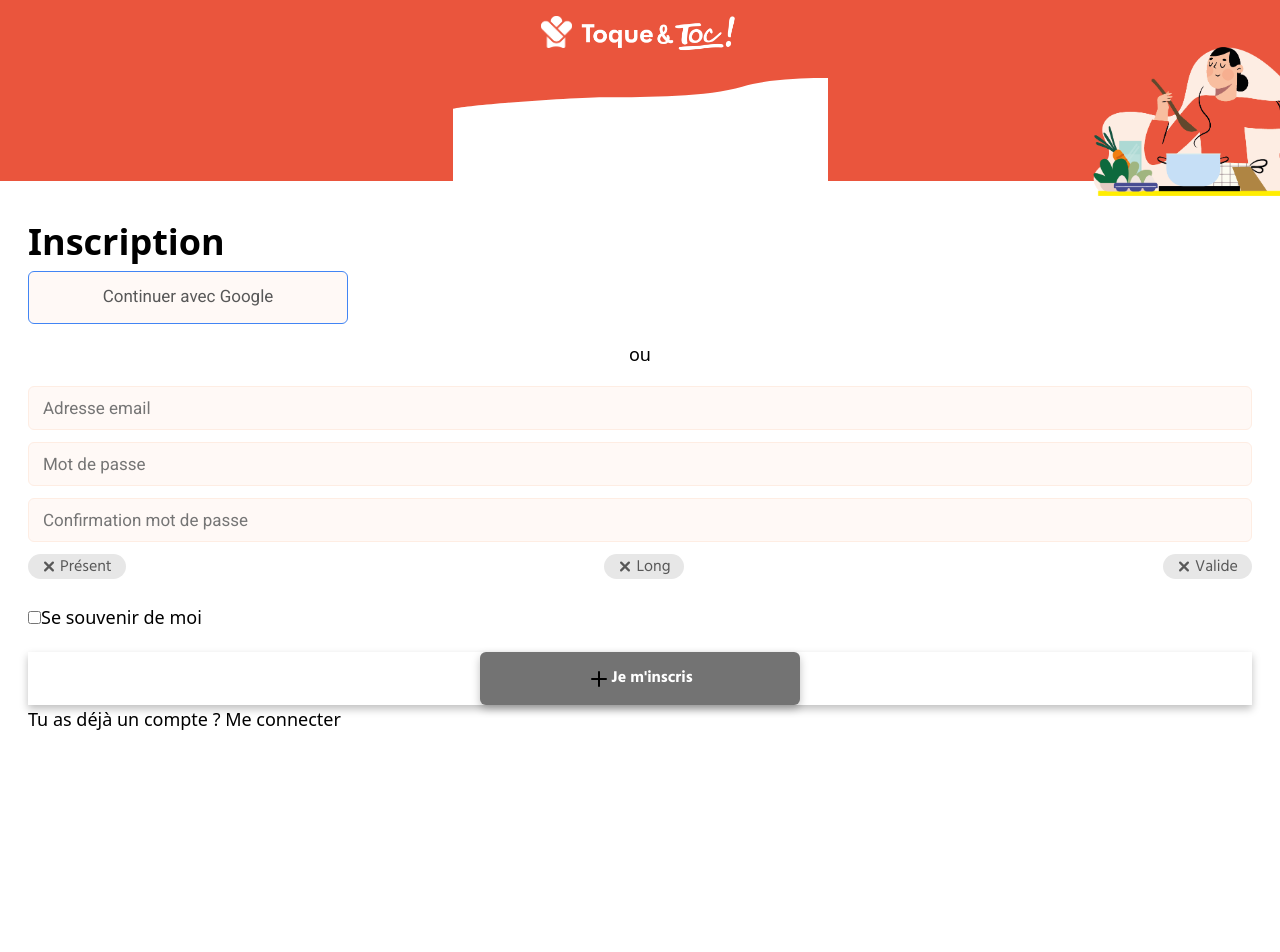
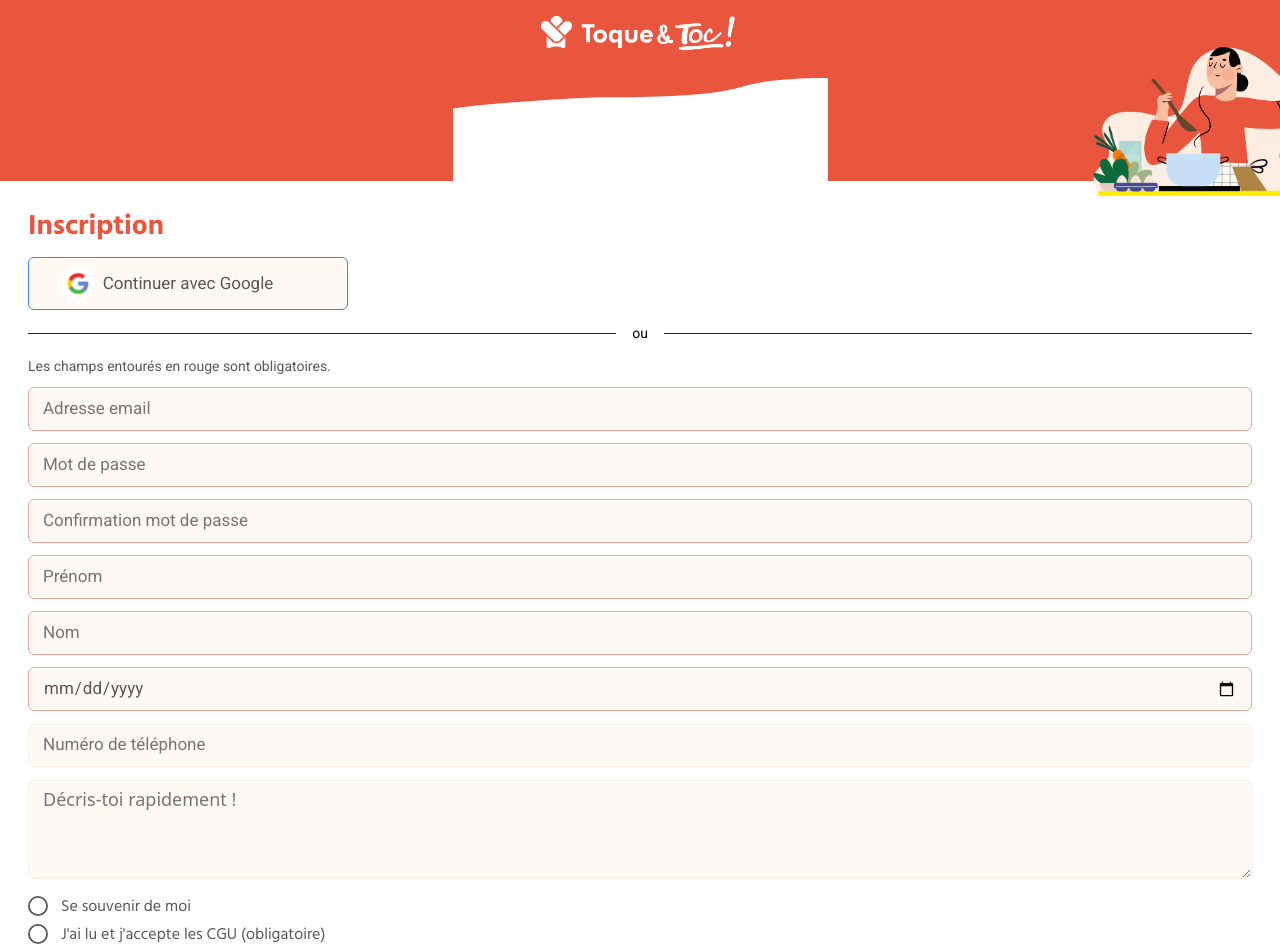
Before and after one commit to anako18/gestion_de_projets_lyon2, a Vue app in the folder dev/frontend/: page /inscription in a window 1280 px wide. Shown: the top 952 px of the page. Before the commit the page ends 800 px from the top, so only its background shows below. Built offline with nearby package versions, Linux system fonts and the light colour scheme.

Commit message:
Front : Divers

```diff
--- a/dev/frontend/src/modules/CompteModule/CompteValidation.js
+++ b/dev/frontend/src/modules/CompteModule/CompteValidation.js
@@ -61,7 +61,6 @@ export default (donneesAValider) => {
     validationEmail()
     validationMdp()
     if ("confMdp" in donneesAValider) { validationConfMdp() }
-
     if (retourVerificationErreurs()) { throw erreurs } return erreurs
   }
 
--- a/dev/frontend/src/modules/CompteModule/EnregistrementModule/EnregistrementFormulaire.vue
+++ b/dev/frontend/src/modules/CompteModule/EnregistrementModule/EnregistrementFormulaire.vue
@@ -1,34 +1,46 @@
-// TODO: Transformer les champs en composants
 <template>
   <div class="enregistrement">
-    <h1 class="style-7">
+    <h1 class="enregistrement__titre">
       Inscription
     </h1>
     <section class="enregistrement__google">
       <button
-        class="bouton-style-1 couleur-c6 icone-google bouton-connexion-google"
+        class="bouton-style-1 couleur-c6 bouton-icone-google bouton-connexion-google"
+      >
+        <img
+          class="bouton__icone"
+          src="@ai/icone--google.png"
         >
         Continuer avec Google
       </button>
     </section>
-    <p class="enregistrement__separateur">
-      ou
-    </p>
+    <section class="enregistrement__separateur">
+      <span class="enregistrement__separateur__trait" />
+      <span class="enregistrement__separateur__texte">ou</span>
+      <span class="enregistrement__separateur__trait" />
+    </section>
     <section class="enregistrement__classique">
       <form class="enregistrement__classique__formulaire">
+        <p class="avertissement">
+          Les champs entourés en rouge sont obligatoires.
+        </p>
         <ChampInterface
           :etat="selectionEtatChamp('email')"
           :value="identifiants.email"
           texte="Adresse email"
           type="email"
-          @click="gestionClic('lol', $event)"
+          class="obligatoire"
+          @gestionEvenement="gestionChangement('email', $event)"
+          @select="selectionUtilisateurChamp('email')"
+          @click="selectionUtilisateurChamp('email')"
         />
         <ChampInterface
           :etat="selectionEtatChamp('mdp')"
           :value="identifiants.mdp"
           texte="Mot de passe"
           type="password"
-          @handleChange="handleChange('mdp', $event)"
+          class="obligatoire"
+          @gestionEvenement="gestionChangement('mdp', $event)"
           @select="selectionUtilisateurChamp('mdp')"
           @click="selectionUtilisateurChamp('mdp')"
         />
@@ -37,15 +49,80 @@
           :value="identifiants.confMdp"
           texte="Confirmation mot de passe"
           type="password"
-          @handleChange="handleChange('confMdp', $event)"
+          class="obligatoire"
+          @gestionEvenement="gestionChangement('confMdp', $event)"
           @select="selectionUtilisateurChamp('confMdp')"
           @click="selectionUtilisateurChamp('confMdp')"
         />
+        <ChampInterface
+          :etat="selectionEtatChamp('prenom')"
+          :value="identifiants.prenom"
+          texte="Prénom"
+          type="text"
+          class="obligatoire"
+          @gestionEvenement="gestionChangement('prenom', $event)"
+          @select="selectionUtilisateurChamp('prenom')"
+          @click="selectionUtilisateurChamp('prenom')"
+        />
+        <ChampInterface
+          :etat="selectionEtatChamp('nom')"
+          :value="identifiants.nom"
+          texte="Nom"
+          type="text"
+          class="obligatoire"
+          @gestionEvenement="gestionChangement('nom', $event)"
+          @select="selectionUtilisateurChamp('nom')"
+          @click="selectionUtilisateurChamp('nom')"
+        />
+        <ChampInterface
+          :etat="selectionEtatChamp('dateDeNaissance')"
+          :value="identifiants.dateDeNaissance"
+          texte="Date de naissance"
+          type="date"
+          class="obligatoire"
+          @gestionEvenement="gestionChangement('dateDeNaissance', $event)"
+          @select="selectionUtilisateurChamp('dateDeNaissance')"
+          @click="selectionUtilisateurChamp('dateDeNaissance')"
+        />
+        <ChampInterface
+          :etat="selectionEtatChamp('telephone')"
+          :value="identifiants.telephone"
+          texte="Numéro de téléphone"
+          type="tel"
+          @gestionEvenement="gestionChangement('telephone', $event)"
+          @select="selectionUtilisateurChamp('telephone')"
+          @click="selectionUtilisateurChamp('telephone')"
+        />
+        <ChampInterface
+          :etat="selectionEtatChamp('description')"
+          :value="identifiants.description"
+          texte="Décris-toi rapidement !"
+          type="textarea"
+          @gestionEvenement="gestionChangement('description', $event)"
+          @select="selectionUtilisateurChamp('description')"
+          @click="selectionUtilisateurChamp('description')"
+        />
+        <CaseACocherInterface
+          :class="{ 'active': selectionsCases.seSouvenirCompte === true}"
+          class="se-souvenir-compte"
+          nom="se-souvenir-compte"
+          label="Se souvenir de moi"
+          @aClique="selectionCaseACocher"
+        />
+        <CaseACocherInterface
+          :class="{ 'active': selectionsCases.acceptationCgu === true}"
+          class="acceptation-cgu obligatoire"
+          nom="acceptation-cgu"
+          label="J'ai lu et j'accepte les CGU (obligatoire)"
+          @aClique="selectionCaseACocher"
+        />
+      </form>
+      <!--
       <transition name="slide-fade" mode="out-in">
       <div
         v-if="selection === 'email'"
         key="0"
-            class="enregistrement__classique__validations"
+        class="enregistrement__classique__validations validations__email"
       >
         <ValidationInterface
           texte="Présent"
@@ -63,7 +140,7 @@
       <div
         v-if="selection === 'mdp' || selection === 'confMdp'"
         key="1"
-            class="enregistrement__classique__validations"
+        class="enregistrement__classique__validations validations__email"
       >
         <ValidationInterface
           texte="Présent"
@@ -79,57 +156,70 @@
         />
       </div>
       </transition>
-        <input
-          type="checkbox"
-          name="se-souvenir"
-        >
-        <label for="se-souvenir">Se souvenir de moi</label>
-      </form>
+      -->
+      <div class="enregistrement__classique__bouton">
         <BoutonInterface
           valeur="Je m'inscris"
           type="inscription"
           :etat="validation"
-        @onClique="envoiEnregistrement"
+          icone="inscription"
+          @aClique="envoiEnregistrement"
         />
+      </div>
+    </section>
+    <aside class="enregistrement__connexion">
       <p>
         Tu as déjà un compte ?
         <router-link to="connexion">
           Me connecter
         </router-link>
       </p>
-    </section>
+    </aside>
   </div>
 </template>
 
 <script>
 import EnregistrementService from "./EnregistrementService.js"
-import EnregistrementEvenements from "./EnregistrementEvenements.js"
 
 import BoutonInterface from "@m/InterfaceModule/BoutonInterface.vue"
 import ChampInterface from "@m/InterfaceModule/ChampInterface.vue"
-import ValidationInterface from "@m/InterfaceModule/ValidationInterface.vue"
+import CaseACocherInterface from "@m/InterfaceModule/CaseACocherInterface.vue"
 
 export default {
   name: "EnregistrementFormulaire",
   components: {
     BoutonInterface,
     ChampInterface,
-    ValidationInterface
+    CaseACocherInterface
   },
   data () {
     return {
       identifiants: {
         email: "",
         mdp: "",
-        confMdp: ""
+        confMdp: "",
+        nom: "",
+        prenom: "",
+        telephone: "",
+        dateDeNaissance: "",
+        description: ""
       },
       erreurs: {
         email: [],
         mdp: [],
-        confMdp: []
+        confMdp: [],
+        nom: [],
+        prenom: [],
+        telephone: [],
+        dateDeNaissance: [],
+        description: []
       },
       validation: false,
-      selection: "email"
+      selection: "email",
+      selectionsCases: {
+        seSouvenirCompte: false,
+        acceptationCgu: false
+      }
     }
   },
   watch: {
@@ -139,35 +229,16 @@ export default {
     this.validationEnregistrement()
   },
   methods: {
+    conversionCamelCase: EnregistrementService.conversionCamelCase,
+    enregistrement: EnregistrementService.enregistrement,
+    envoiEnregistrement: EnregistrementService.envoiEnregistrement,
+    gestionChangement: EnregistrementService.gestionChangement,
+    reinitialisationErreurs: EnregistrementService.reinitialisationErreurs,
+    selectionCaseACocher: EnregistrementService.selectionCaseACocher,
+    selectionEtatChamp: EnregistrementService.selectionEtatChamp,
+    selectionUtilisateurChamp: EnregistrementService.selectionUtilisateurChamp,
     validationEnregistrement: EnregistrementService.validationEnregistrement,
-    reinitialisationErreurs: EnregistrementService.reinitialisationErreurs,
-    selectionUtilisateurChamp: EnregistrementService.selectionUtilisateurChamp,
-    verificationErreurChamp: EnregistrementService.verificationErreurChamp,
-    selectionEtatChamp: EnregistrementService.selectionEtatChamp,
-    // FIXME: Adapter les erreurs renvoyées par le backend
-    /**
-     * Envoie les identifiants renseignés par l'utilisateur pour l'enregistrement
-     * au backend.
-     */
-    async envoiEnregistrement () {
-      try {
-        await EnregistrementService.enregistrement(this.identifiants)
-        this.reinitialisationErreurs()
-      } catch (erreur) {
-        this.erreurs.push(erreur.response.data.message)
-      }
-    },
-    /**
-     * @param {string} donnee
-     * @param {Array} payload
-     */
-    handleChange (donnee, payload) {
-      console.log(payload)
-      this.identifiants[donnee] = payload
-    },
-    gestionClic (lol, payload) {
-      console.log(payload)
-    }
+    verificationErreurChamp: EnregistrementService.verificationErreurChamp
   }
 }
 </script>
--- a/dev/frontend/src/modules/CompteModule/EnregistrementModule/EnregistrementService.js
+++ b/dev/frontend/src/modules/CompteModule/EnregistrementModule/EnregistrementService.js
@@ -7,6 +7,67 @@ import CompteValidation from "@m/CompteModule/CompteValidation.js"
  */
 const reinitialisationErreurs = function () {
   for (const i in this.erreurs) this.erreurs[i] = []
+}
+
+/**
+ * Vérifie la présence d'un type d'erreur pour un champ donné.
+ * @param {string} champ
+ * @param {Object} nomErreur
+ */
+const verificationErreurChamp = function (champ, nomErreur) {
+  if (!this.erreurs[champ]) { return "invalide" }
+  for (const e in this.erreurs[champ]) {
+    if (this.erreurs[champ][e] === nomErreur) { return "invalide" }
+  }
+  return "valide"
+}
+
+/**
+ * Change l'identifiant du champ sélectionné dans le composant en fonction du choix de l'utilisateur
+ * @param {string} champ
+ */
+const selectionUtilisateurChamp = function (champ) {
+  this.selection = champ
+}
+
+const selectionEtatChamp = function (champ) {
+  if (this.selection === "email" && champ === "email") return "actif"
+  if (this.selection === "mdp" && champ === "mdp") return "actif"
+  if (this.selection === "confMdp" && champ === "confMdp") return "actif"
+  if (this.selection === "nom" && champ === "nom") return "actif"
+  if (this.selection === "prenom" && champ === "prenom") return "actif"
+  if (this.selection === "telephone" && champ === "telephone") return "actif"
+  if (this.selection === "dateDeNaissance" && champ === "dateDeNaissance") return "actif"
+  if (this.selection === "description" && champ === "description") return "actif"
+  return "repos"
+}
+
+/**
+ * Change l'état des cases à cocher dans le composant en fonction des choix de l'utilisateur
+ * @param {*} caseACocher
+ */
+const selectionCaseACocher = function (caseACocher) {
+  const caseACocherConvertis = this.conversionCamelCase(caseACocher)
+  this.selectionsCases[caseACocherConvertis] = !this.selectionsCases[caseACocherConvertis]
+}
+
+/**
+ * @param {string} donnee
+ * @param {Array} payload
+ */
+const gestionChangement = function (donnee, payload) {
+  this.identifiants[donnee] = payload
+}
+
+/**
+ * Fonction utilitaire pour convertir une chaîne en camelCase
+ * @param {*} chaine
+ * @returns
+ */
+const conversionCamelCase = function (chaine) {
+  return chaine.replace(/(?:^\w|[A-Z]|\b\w)/g, function (word, index) {
+    return index === 0 ? word.toLowerCase() : word.toUpperCase()
+  }).replace(/\s+/g, "").replace(/-/g, "")
 }
 
 /**
@@ -26,35 +87,17 @@ const validationEnregistrement = function () {
 }
 
 /**
- * @param {string} champ
+ * Envoie les identifiants renseignés par l'utilisateur pour l'enregistrement
+ * au backend.
  */
-const selectionUtilisateurChamp = function (champ) {
-  this.selection = champ
-}
-
-/**
- * Vérifie la présence d'un type d'erreur pour un champ donné.
- * @param {string} champ
- * @param {Object} nomErreur
- */
-const verificationErreurChamp = function (champ, nomErreur) {
-  if (!this.erreurs[champ]) { return "invalide" }
-  for (const e in this.erreurs[champ]) {
-    if (this.erreurs[champ][e] === nomErreur) { return "invalide" }
+const envoiEnregistrement = async function () {
+  const donnees = this.identifiants
+  try {
+    await this.enregistrement(donnees)
+    this.reinitialisationErreurs()
+  } catch (erreur) {
+    // this.erreurs.push(erreur.response.data.message)
   }
-  return "valide"
-}
-
-/**
- *
- * @param {string} champ
- * @returns
- */
-const selectionEtatChamp = function (champ) {
-  if (this.selection === "email" && champ === "email") return "actif"
-  if (this.selection === "mdp" && champ === "mdp") return "actif"
-  if (this.selection === "confMdp" && champ === "confMdp") return "actif"
-  return "repos"
 }
 
 /**
@@ -70,10 +113,14 @@ const enregistrement = function (identifiants) {
  *
  */
 export default {
+  conversionCamelCase,
+  enregistrement,
+  envoiEnregistrement,
+  gestionChangement,
+  reinitialisationErreurs,
+  selectionCaseACocher,
+  selectionEtatChamp,
+  selectionUtilisateurChamp,
   validationEnregistrement,
-  reinitialisationErreurs,
-  selectionUtilisateurChamp,
-  verificationErreurChamp,
-  selectionEtatChamp,
-  enregistrement
+  verificationErreurChamp
 }
--- a/dev/frontend/src/modules/InterfaceModule/BoutonInterface.vue
+++ b/dev/frontend/src/modules/InterfaceModule/BoutonInterface.vue
@@ -5,11 +5,17 @@
       class="bouton__conteneur"
       :class="classes"
       :disabled="!etat"
-      @click="boutonClique"
+      @click="gestionClic"
     >
       <img
+        v-if="type === 'ajouter-photo'"
         class="bouton__icone"
         src="@ai/icone--plus.svg"
+      >
+      <img
+        v-if="type === 'inscription'"
+        class="bouton__icone"
+        src="@ai/icone--inscription.png"
       >
       <span class="bouton__texte">
         {{ valeur }}
@@ -38,18 +44,21 @@ export default {
   computed: {
     classes: function () {
       return {
-        "bouton-style-1": this.type === "inscription",
+        "bouton-style-1": this.type === "inscription" || this.type === "connexion",
         "couleur-c1": this.type === "inscription",
-        "icone-inscription": this.type === "inscription",
+        "bouton-icone-inscription": this.type === "inscription",
+        "couleur-c2": this.type === "connexion",
+        "bouton-icone-connexion": this.type === "connexion",
         "bouton-style-2": this.type === "ajouter-photo",
         "couleur-c3": this.type === "ajouter-photo",
+        "bouton-icone-plus": this.type === "ajouter-photo",
         "etat-desactive": !this.etat
       }
     }
   },
   methods: {
-    boutonClique () {
-      this.$emit("onClique")
+    gestionClic () {
+      this.$emit("aClique")
     }
   }
 }
--- a/dev/frontend/src/modules/InterfaceModule/CaseACocherInterface.vue
+++ b/dev/frontend/src/modules/InterfaceModule/CaseACocherInterface.vue
@@ -7,17 +7,17 @@
       type="checkbox"
       :name="nom"
       required
-      @click="handleChange"
+      @click="gestionChangement"
     >
     <img
       src="@ai/icone--rond.svg"
       class="nok"
-      @click="handleChange"
+      @click="gestionChangement"
     >
     <img
       src="@ai/icone--rond--ok.svg"
       class="ok"
-      @click="handleChange"
+      @click="gestionChangement"
     >
     <label :for="nom">
       {{ label }}
@@ -40,8 +40,8 @@ export default {
     }
   },
   methods: {
-    handleChange (e) {
-      this.$emit("clique", this.nom)
+    gestionChangement (e) {
+      this.$emit("aClique", this.nom)
     }
   }
 }
--- a/dev/frontend/src/modules/InterfaceModule/ChampInterface.vue
+++ b/dev/frontend/src/modules/InterfaceModule/ChampInterface.vue
@@ -1,5 +1,17 @@
 <template>
+  <textarea
+    v-if="type === 'textarea'"
+    :class="classes"
+    :name="nom"
+    :placeholder="texte"
+    :type="type"
+    :value="value"
+    :etat="etat"
+    class="champ"
+    v-on="gestionEvenements"
+  ></textarea>
   <input
+    v-else
     :class="classes"
     :name="nom"
     :placeholder="texte"
@@ -38,7 +50,7 @@ export default {
   data () {
     return {
       gestionEvenements: {
-        input: this.handleChange,
+        input: this.gestionEvenement,
         select: this.remonteEvenement,
         click: this.remonteEvenement
       }
@@ -55,8 +67,8 @@ export default {
   },
   methods: {
     // TODO: Tout mettre dans une seule méthode
-    handleChange (e) {
-      this.$emit("handleChange", e.target.value)
+    gestionEvenement (e) {
+      this.$emit("gestionEvenement", e.target.value)
     },
     remonteEvenement (e) {
       if (e.type === "click") {
--- a/dev/frontend/src/styles/common.scss
+++ b/dev/frontend/src/styles/common.scss
@@ -33,11 +33,6 @@ button {
   &:hover {
     cursor: pointer;
   }
-}
-
-input[type="email"],
-input[type="password"] {
-  @extend %champ;
 }
 
 img {
@@ -148,12 +143,18 @@ main {
   &__classique {
     @include marge("bottom", 5);
     &__formulaire {
-      @include marge("bottom", 5);
+      @include marge("bottom", 6);
+      .avertissement {
+        @include marge("bottom", 3);
+        @extend %texte-style-11;
+        color: $couleur-nmoyen;
+      }
+
       .champ {
         @include marge("bottom", 3);
-        &:last-of-type {
-          @include marge("bottom", 4);
-        }
+      }
+      textarea.champ {
+        @include marge("bottom", 3);
       }
       .case-a-cocher {
         color: $couleur-nmoyen;
--- a/dev/frontend/src/styles/interface/_bouton.scss
+++ b/dev/frontend/src/styles/interface/_bouton.scss
@@ -10,9 +10,12 @@
   align-items: center;
   justify-content: center;
   padding: 0;
+}
+
+button {
   box-shadow: $bouton-style-ombre;
+  transform: translateZ(0);
   transition: box-shadow 0.1s, transform 0.1s, filter 0.1s;
-
   &:active {
     box-shadow: unset;
     transform: translateZ(1px);
--- a/dev/frontend/src/styles/interface/_caseacocher.scss
+++ b/dev/frontend/src/styles/interface/_caseacocher.scss
@@ -4,6 +4,7 @@
 .case-a-cocher {
   display: flex;
   align-items: center;
+  overflow: hidden;
 
   label, .ok, .nok {
     &:hover {
@@ -18,6 +19,13 @@
   .ok, .nok {
     position: absolute;
     width: 20px;
+    margin-top: -2px;
+  }
+
+  &.obligatoire {
+    .ok, .nok {
+      filter: hue-rotate(295deg);
+    }
   }
 
   .ok {
@@ -48,6 +56,7 @@
 
   label {
     @extend %texte-style-9;
+    line-height: 1.0;
     margin-left: 20px;
   }
 
--- a/dev/frontend/src/styles/interface/_champ.scss
+++ b/dev/frontend/src/styles/interface/_champ.scss
@@ -1,5 +1,22 @@
 @import "../partials/variables";
 @import "../partials/mixins";
+
+input[type="email"],
+input[type="password"],
+input[type="tel"],
+input[type="date"],
+input[type="text"],
+textarea {
+  @extend %champ;
+}
+
+textarea {
+  max-width: 319px;
+  height: 100px;
+  &:focus-visible {
+    outline: 2px solid $couleur-c3;
+  }
+}
 
 %champ {
   @extend %texte-style-8;
@@ -25,4 +42,18 @@
       transition: outline 0.2s;
     }
   }
+
+  &.obligatoire {
+    border: 1px solid $couleur-c1--clair;
+
+    &.etat-actif {
+      &:active,
+      &:focus,
+      &:focus-visible,
+      &:focus-within {
+        outline: 2px solid $couleur-c1--clair;
+        transition: outline 0.2s;
+      }
+    }
+  }
 }
--- a/dev/frontend/src/styles/partials/_variables.scss
+++ b/dev/frontend/src/styles/partials/_variables.scss
@@ -10,6 +10,7 @@ $marge-goutiere: 28;
 
 // Couleurs
 $couleur-c1: rgb(234 85 61 / 100%);
+$couleur-c1--clair: rgb(231, 168, 158);
 $couleur-c2: rgb(236 246 255 / 100%);
 $couleur-c3: rgb(255 230 0 / 100%);
 $couleur-c4: rgb(254 237 227 / 100%);
```
Lines whose indentation alone changed are shown as unchanged.
